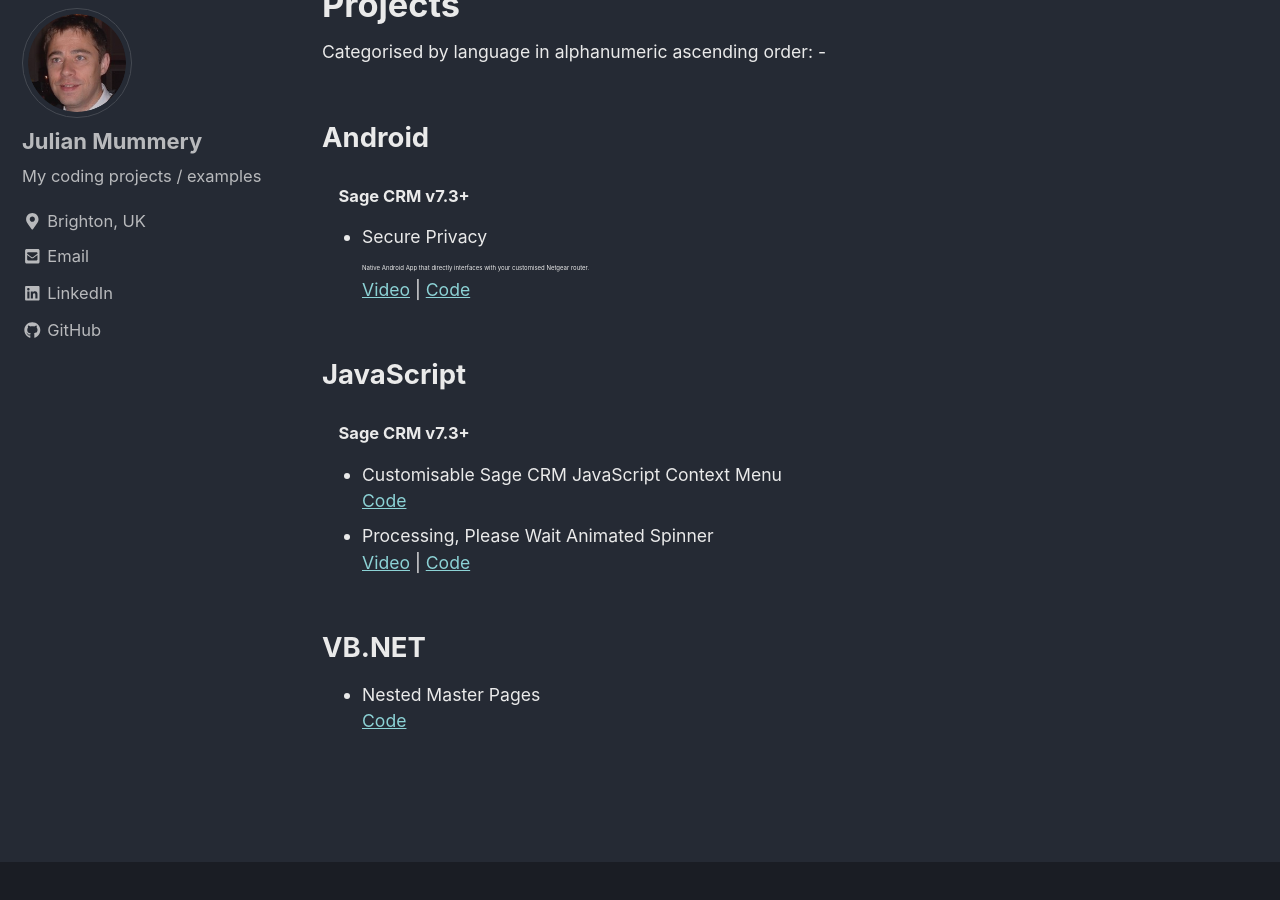
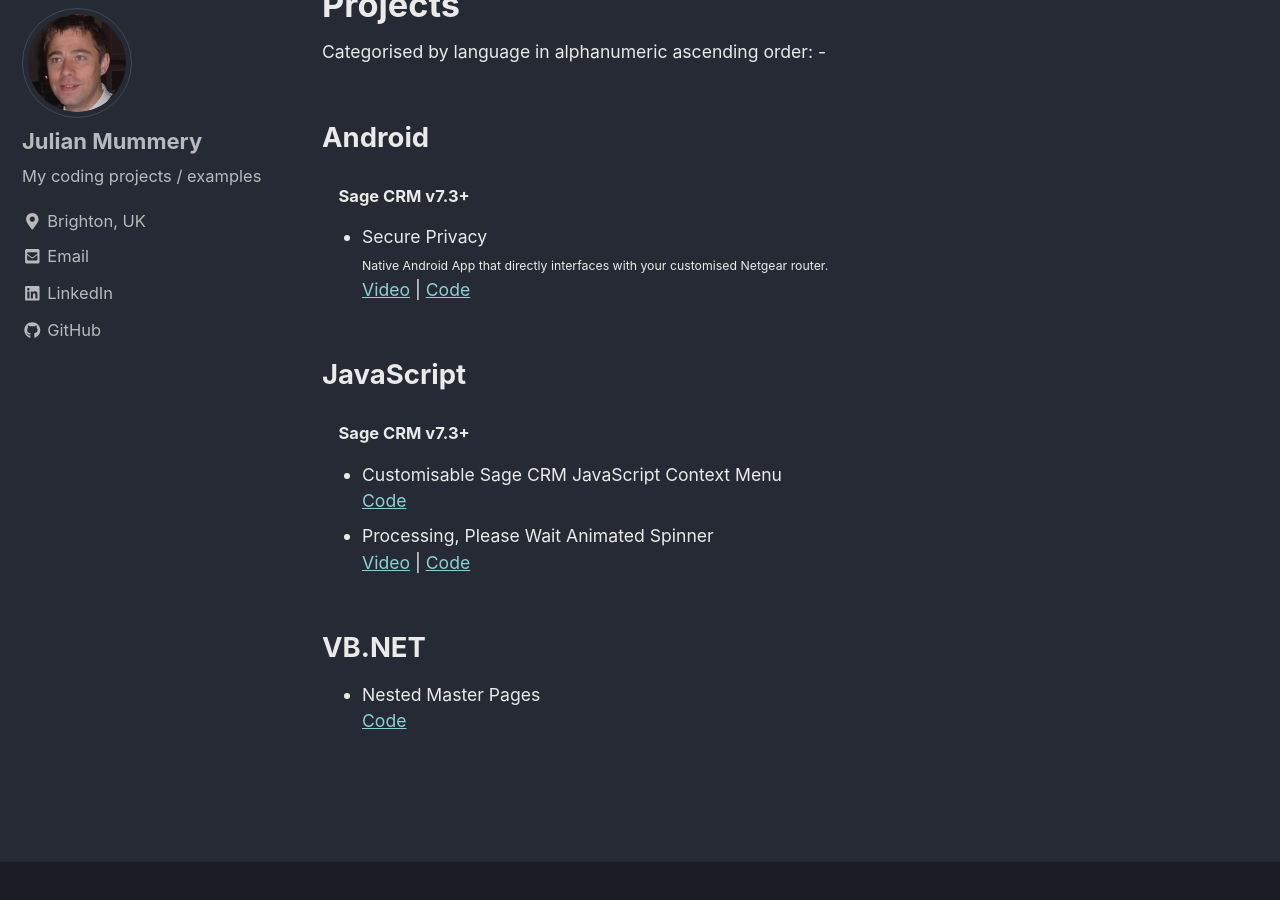
Before and after one commit to julianmummery/julianmummery.github.io, a Jekyll site: the page built from _pages/coding-projects.md, in a window 1280 px wide and 900 px high, scrolled down 444 px. Built offline with Jekyll 4.4.1, drawn with Linux system fonts in a browser that asks for light colours; nearby versions of some CDN libraries.

Commit message:
Update coding-projects.md

```diff
--- a/_pages/coding-projects.md
+++ b/_pages/coding-projects.md
@@ -14,7 +14,7 @@
 <ul style="font-size:0.80em;">
   <li>Secure Privacy
   <br>
-  <span style="font-size:6px;">Native Android App that directly interfaces with your customised Netgear router.</span>
+  <span style="font-size:0.70em;">Native Android App that directly interfaces with your customised Netgear router.</span>
   <br>
   <a href="https://github.com/julianmummery/sagecrm-please-wait-animation/blob/master/secure-privacy.mp4?raw=true" target="_blank">Video</a> |
   <a href="https://github.com/julianmummery/secure-privacy" target="_blank">Code</a></li>
```
